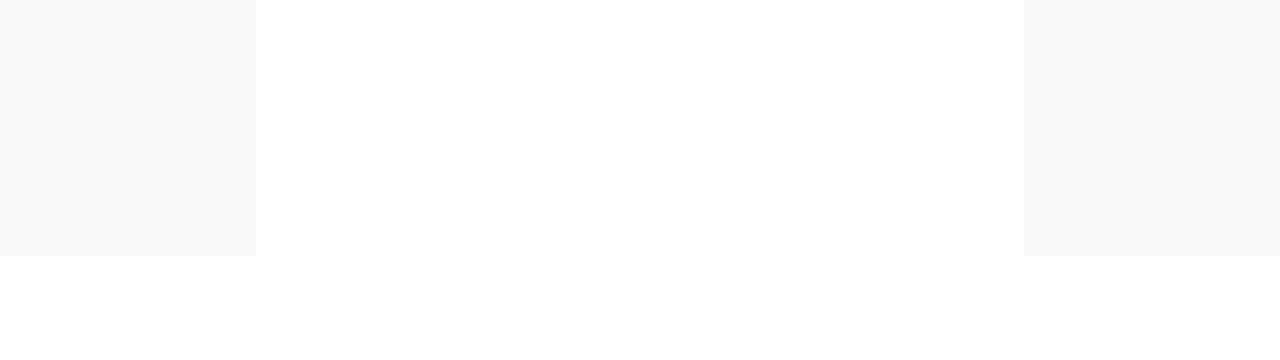
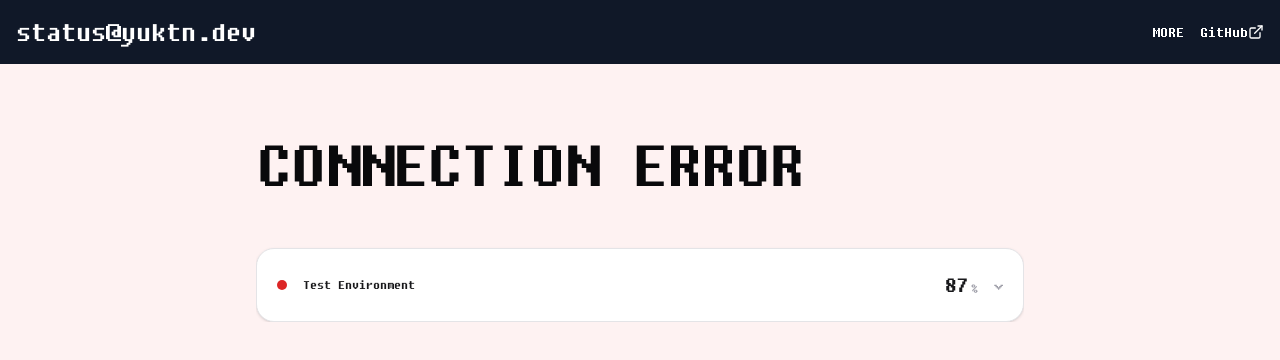
Before and after one commit to yuktn/nexus, a Next.js app in the folder web/: page / in a window 1280 px wide. Shown: the top 360 px of the page. Built offline with nearby package versions, Linux system fonts and the light colour scheme; no server answers.

Commit message:
feat: UI changes

```diff
--- a/web/app/globals.css
+++ b/web/app/globals.css
@@ -128,3 +128,12 @@
     @apply font-sans;
   }
 }
+
+html {
+  -ms-overflow-style: none; /* IE 및 Edge */
+  scrollbar-width: none;  /* Firefox */
+}
+
+html::-webkit-scrollbar {
+  display: none; /* Chrome, Safari, Opera */
+}
--- a/web/app/layout.tsx
+++ b/web/app/layout.tsx
@@ -2,6 +2,7 @@ import type { Metadata } from "next";
 import { Geist, Geist_Mono } from "next/font/google";
 import "./globals.css";
 import localFont from 'next/font/local'
+import Navbar from '@/components/navbar'
 
 const dunggeunmo = localFont({
   src: '../fonts/DungGeunMo/DungGeunMo.woff2',
@@ -36,6 +37,7 @@ const RootLayout = async ({
   return (
     <html lang="ko" className={`${dunggeunmo.variable}`}>
       <body className={dunggeunmo.className}>
+        <Navbar />
         <div className="flex">
           <div className="flex flex-col flex-1">
             <main className="w-full bg-light">{children}</main>
--- a/web/app/page.tsx
+++ b/web/app/page.tsx
@@ -1,22 +1,69 @@
-'use client'
-import Image from "next/image";
-import { ChartLineLinear } from "@/components/ui/chartLineLinear";
-import { useEffect, useState } from "react";
+"use client"
+
+import { useEffect, useMemo, useState } from "react"
+import { ChartLineLinear } from "@/components/ui/chartLineLinear"
 
 type Heartbeat = {
-  deviceName: string;
-  timestamp: string;
-  currentLoad?: number;
+  deviceName: string
+  timestamp: string
+  currentLoad?: number
+}
+
+type HealthState = "healthy" | "warning" | "critical" | "error"
+
+const TEST_DEVICE = "Test Environment"
+const MAX_HISTORY = 30
+
+function getLoad(history: Heartbeat[]) {
+  return history.at(-1)?.currentLoad
+}
+
+function getState(load?: number): HealthState {
+  if (typeof load !== "number") return "error"
+  if (load >= 80) return "critical"
+  if (load >= 50) return "warning"
+  return "healthy"
+}
+
+const healthStyles = {
+  healthy: {
+    color: "#16a36a",
+    background: "bg-emerald-50",
+    label: "HEALTHY",
+    description: "All agents are operating normally.",
+  },
+  warning: {
+    color: "#ca8a04",
+    background: "bg-amber-50",
+    label: "DEGRADED",
+    description: "One or more agents require attention.",
+  },
+  critical: {
+    color: "#dc2626",
+    background: "bg-red-50",
+    label: "CRITICAL",
+    description: "Critical load detected.",
+  },
+  error: {
+    color: "#dc2626",
+    background: "bg-red-50",
+    label: "CONNECTION ERROR",
+    description: "Agent data is currently unavailable.",
+  },
 }
 
 export default function Home() {
-
   const [heartbeats, setHeartbeats] = useState<Heartbeat[][]>([])
+  const [testHistory, setTestHistory] = useState<Heartbeat[]>([])
+  const [openCards, setOpenCards] = useState<Set<string>>(new Set())
+  const [fetchError, setFetchError] = useState(false)
 
   useEffect(() => {
     const fetchStatus = async () => {
       try {
-        const response = await fetch('/backend/heartbeat')
+        const response = await fetch("/backend/heartbeat", {
+          cache: "no-store",
+        })
 
         if (!response.ok) {
           throw new Error(`HTTP ${response.status}`)
@@ -24,49 +71,173 @@ export default function Home() {
 
         const result = await response.json()
 
-        setHeartbeats(result.data)
+        setHeartbeats(
+          Array.isArray(result.data)
+            ? result.data.filter(Array.isArray)
+            : []
+        )
+
+        setFetchError(false)
       } catch (error) {
-        console.error('Failed to fetch heartbeats:', error)
+        console.error("Failed to fetch heartbeats:", error)
+        setFetchError(true)
       }
     }
 
     fetchStatus()
 
-    const interval = setInterval(fetchStatus, 3000)
+    const interval = window.setInterval(fetchStatus, 3000)
 
-    return () => clearInterval(interval)
+    return () => window.clearInterval(interval)
   }, [])
 
+  useEffect(() => {
+    const addTestHeartbeat = () => {
+      setTestHistory((history) =>
+        [
+          ...history,
+          {
+            deviceName: TEST_DEVICE,
+            timestamp: new Date().toISOString(),
+            currentLoad: Math.random() * 100,
+          },
+        ].slice(-MAX_HISTORY)
+      )
+    }
+
+    addTestHeartbeat()
+
+    const interval = window.setInterval(addTestHeartbeat, 3000)
+
+    return () => window.clearInterval(interval)
+  }, [])
+
+  const devices = useMemo(
+    () => [...heartbeats, testHistory].filter((history) => history.length > 0),
+    [heartbeats, testHistory]
+  )
+
+  const overallState = useMemo<HealthState>(() => {
+    if (fetchError) return "error"
+
+    const states = devices.map((history) =>
+      getState(getLoad(history))
+    )
+
+    if (states.includes("critical")) return "critical"
+    if (states.includes("warning")) return "warning"
+    if (states.includes("error")) return "error"
+
+    return "healthy"
+  }, [devices, fetchError])
+
+  const overallStyle = healthStyles[overallState]
+
+  const toggleCard = (deviceName: string) => {
+    setOpenCards((current) => {
+      const next = new Set(current)
+
+      if (next.has(deviceName)) {
+        next.delete(deviceName)
+      } else {
+        next.add(deviceName)
+      }
+
+      return next
+    })
+  }
+
   return (
-    <div className="flex flex-col flex-1 items-center justify-center bg-zinc-50 font-sans dark:bg-black">
-      <main className="flex flex-1 w-full max-w-3xl flex-col items-center justify-between py-32 px-16 bg-white dark:bg-black sm:items-start">
-        <div className="grid gap-4">
-          {heartbeats.map((deviceHistory) => {
-            const deviceName = deviceHistory[0]?.deviceName
-            const currentLoad = deviceHistory[deviceHistory.length - 1]?.currentLoad
+    <div
+      className={`min-h-screen px-4 py-16 font-sans transition-colors duration-500 ${overallStyle.background}`}
+    >
+      <main className="mx-auto w-full max-w-3xl overflow-auto scrollbar-none">
+        <header className="mb-12">
+          <h1 className="text-5xl font-bold tracking-tight text-zinc-950 sm:text-7xl">
+            {overallStyle.label}
+          </h1>
+        </header>
 
-            const color =
-              typeof currentLoad === 'number'
-                ? currentLoad < 50
-                  ? '#22c55e'
-                  : currentLoad < 80
-                    ? '#eab308'
-                    : '#ef4444'
-                : '#22c55e'
+        <div className="grid gap-3">
+          {devices.map((deviceHistory, index) => {
+            const latest = deviceHistory.at(-1)
 
-            if (!deviceName) return null
+            const deviceName =
+              latest?.deviceName ??
+              deviceHistory[0]?.deviceName ??
+              `Agent ${index + 1}`
+
+            const currentLoad = latest?.currentLoad
+            const state = getState(currentLoad)
+            const color = healthStyles[state].color
+            const isOpen = openCards.has(deviceName)
 
             return (
-              <ChartLineLinear
-                deviceHistory={deviceHistory}
-                className="min-w-2xl max-w-2xl"
+              <section
                 key={deviceName}
-                color={color}
-              />
+                className="overflow-hidden rounded-2xl border border-zinc-200 bg-white shadow-sm"
+              >
+                <button
+                  type="button"
+                  aria-expanded={isOpen}
+                  onClick={() => toggleCard(deviceName)}
+                  className="flex w-full items-center justify-between gap-5 px-5 py-5 text-left outline-none transition-colors hover:bg-zinc-50 focus-visible:bg-zinc-50"
+                >
+                  <div className="flex min-w-0 items-center gap-4">
+                    <span
+                      className="size-2.5 shrink-0 rounded-full"
+                      style={{ backgroundColor: color }}
+                    />
+
+                    <h2 className="truncate text-sm font-semibold text-zinc-900">
+                      {deviceName}
+                    </h2>
+                  </div>
+
+                  <div className="flex items-center gap-4">
+                    <span className="min-w-16 text-right text-2xl font-bold tabular-nums tracking-tight text-zinc-900">
+                      {typeof currentLoad === "number"
+                        ? Math.round(currentLoad)
+                        : "—"}
+
+                      <small className="ml-1 text-xs font-normal text-zinc-400">
+                        %
+                      </small>
+                    </span>
+
+                    <span
+                      className={`text-xl text-zinc-400 transition-transform duration-300 ${
+                        isOpen ? "rotate-180" : ""
+                      }`}
+                      aria-hidden="true"
+                    >
+                      ⌄
+                    </span>
+                  </div>
+                </button>
+
+                <div
+                  className={`grid transition-all duration-300 ease-out ${
+                    isOpen
+                      ? "grid-rows-[1fr] opacity-100"
+                      : "grid-rows-[0fr] opacity-0"
+                  }`}
+                >
+                  <div className="min-h-0 overflow-hidden">
+                    <div className="border-t border-zinc-100 p-4 sm:p-5">
+                      <ChartLineLinear
+                        deviceHistory={deviceHistory}
+                        className="w-full border-0 shadow-none"
+                        color={color}
+                      />
+                    </div>
+                  </div>
+                </div>
+              </section>
             )
           })}
         </div>
       </main>
     </div>
-  );
+  )
 }
--- /dev/null
+++ b/web/components/navbar.tsx
@@ -0,0 +1,20 @@
+"use client";
+import { useState } from "react";
+import Link from "next/link";
+import { ExternalLink } from 'lucide-react';
+
+export default function Navbar() {
+  const [isOpen, setIsOpen] = useState(false);
+  return (
+    <nav className="bg-gray-900 text-white sticky top-0 z-50">
+      <div className="max-w-7xl mx-auto px-4 flex justify-between h-16 items-center">
+        <Link href="https://status.yuktn.dev" className="font-bold text-3xl">status@yuktn.dev</Link>
+        <div className="hidden md:flex space-x-4">
+          <Link href="https://yuktn.dev">MORE</Link><Link href="https://github.com/yuktn" target="_blank" rel="noopener noreferrer" className="flex items-center"> GitHub <ExternalLink size={16} /></Link>
+        </div>
+        <button className="md:hidden" onClick={() => setIsOpen(!isOpen)}>Menu</button>
+      </div>
+      {isOpen && <div className="md:hidden">...Links...</div>}
+    </nav>
+  );
+}
```
Also changed, not shown: 1 other file (tests, documents, lock files or other folders).
